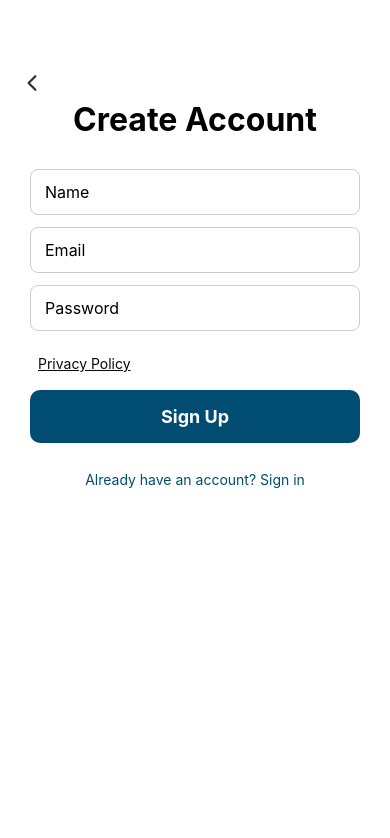
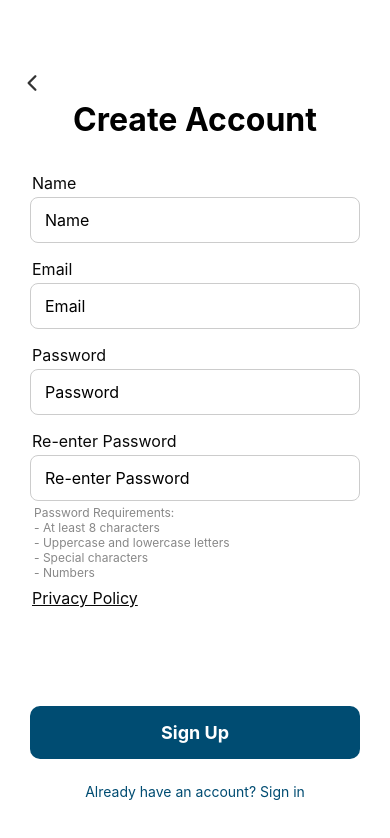
Before and after one commit to amysmunson/reciguard, a React Native app: screen /SignUp in a window 390 px wide. Shown: the top 838 px of the page. Built offline with nearby package versions, Linux system fonts and the light colour scheme; no server answers.

Commit message:
Updating sign up style and enforcing password requirements

```diff
--- a/screens/SignUp.js
+++ b/screens/SignUp.js
@@ -9,6 +9,7 @@ const SignUp = ({ navigation }) => {
   const [name, setName] = useState('');
   const [email, setEmail] = useState('');
   const [password, setPassword] = useState('');
+  const [confirmPassword, setConfirmPassword] = useState('');
   const [loading, setLoading] = useState(false);
 
   const handleSignUp = async () => {
@@ -16,8 +17,12 @@ const SignUp = ({ navigation }) => {
       Alert.alert('Missing info', 'Enter a name, email, and password.');
       return;
     }
-    if (password.length < 6) {
-      Alert.alert('Weak password', 'Use at least 6 characters.');
+    if (password !== confirmPassword) {
+      Alert.alert('Passwords do not match', 'Please ensure passwords match exactly.');
+      return;
+    }
+    if (!/(?=.*[a-z])(?=.*[A-Z])(?=.*\d)(?=.*[@$!%*?&])[A-Za-z\d@$!%*?&]/.test(password)) {
+      Alert.alert('Weak password', 'Follow the password requirements.');
       return;
     }
     try {
@@ -38,13 +43,15 @@ const SignUp = ({ navigation }) => {
 
       <Text style={styles.header_auth}>Create Account</Text>
 
-    <View style={{ width: '100%', paddingBottom: 4 }}>
+      <View style={{ width: '100%', paddingBottom: 8 }}>
+        <Text style={styles.input_label}>Name</Text>
         <TextInput
           style={[styles.input_base, styles.input_spaced]}
           placeholder="Name"
           value={name}
           onChangeText={setName}
         />
+        <Text style={styles.input_label}>Email</Text>
         <TextInput
           style={[styles.input_base, styles.input_spaced]}
           placeholder="Email"
@@ -53,6 +60,7 @@ const SignUp = ({ navigation }) => {
           value={email}
           onChangeText={setEmail}
         />
+        <Text style={styles.input_label}>Password</Text>
         <TextInput
           style={[styles.input_base, styles.input_spaced]}
           placeholder="Password"
@@ -60,15 +68,33 @@ const SignUp = ({ navigation }) => {
           value={password}
           onChangeText={setPassword}
         />
-      </View>
-
+        <Text style={styles.input_label}>Re-enter Password</Text>
+        <TextInput
+          style={[styles.input_base]}
+          placeholder="Re-enter Password"
+          secureTextEntry
+          value={confirmPassword}
+          onChangeText={setConfirmPassword}
+        />
+        <Text style={styles.input_sublabel}>
+          {'Password Requirements: \n'}
+          {'- At least 8 characters\n'}
+          {'- Uppercase and lowercase letters\n'}
+          {'- Special characters\n'}
+          {'- Numbers\n'}
+        </Text>
+        {/* Privacy Policy */}
         <TouchableOpacity
           style={[styles.button_link, { alignSelf: 'flex-start' }]}
           onPress={() => navigation.navigate('PrivacyPolicy')}
         >
-        <Text style={[styles.buttonText_link, { color: colors.text }]}>Privacy Policy</Text>
+          <Text style={[styles.buttonText_link, { color: colors.text, fontSize: 16 }]}>Privacy Policy</Text>
         </TouchableOpacity>
+      </View>
 
+      <View style={[{ flex: 1 }]} />
+
+      <View style={[styles.landing_actions]}>
         <TouchableOpacity
           style={[styles.button_base, styles.button_fullWidth, styles.button_authPrimary]}
           onPress={handleSignUp}
@@ -85,6 +111,7 @@ const SignUp = ({ navigation }) => {
           <Text style={styles.buttonText_authLink}>Already have an account? Sign in</Text>
         </TouchableOpacity>
       </View>
+    </View>
   );
 };
 
--- a/styles/main_style.js
+++ b/styles/main_style.js
@@ -237,6 +237,19 @@ const styles = StyleSheet.create({
     paddingHorizontal: 14,
     fontSize: 16,
   },
+
+  input_label: {
+    fontSize: 16,
+    color: colors.text,
+    marginVertical: 4,
+    marginHorizontal: 2,
+  },
+  input_sublabel: {
+    fontSize: 12,
+    color: colors.textMuted,
+    margin: 4,
+  },
+
   // Stacked form input — adds bottom margin so consecutive inputs in a
   // vertical form separate without needing wrapper spacing.
   input_spaced: {
@@ -351,7 +364,8 @@ const styles = StyleSheet.create({
   // --- Link-style buttons (text-only, no fill) -------------------------
   // Compose: [button_link] + [buttonText_link] (or buttonText_authLink).
   button_link: {
-    padding: 8,
+    paddingVertical: 4,
+    paddingHorizontal: 2,
     alignSelf: 'center',
   },
   // Default link label — small, underlined, link color.
```
Lines whose indentation alone changed are shown as unchanged.
